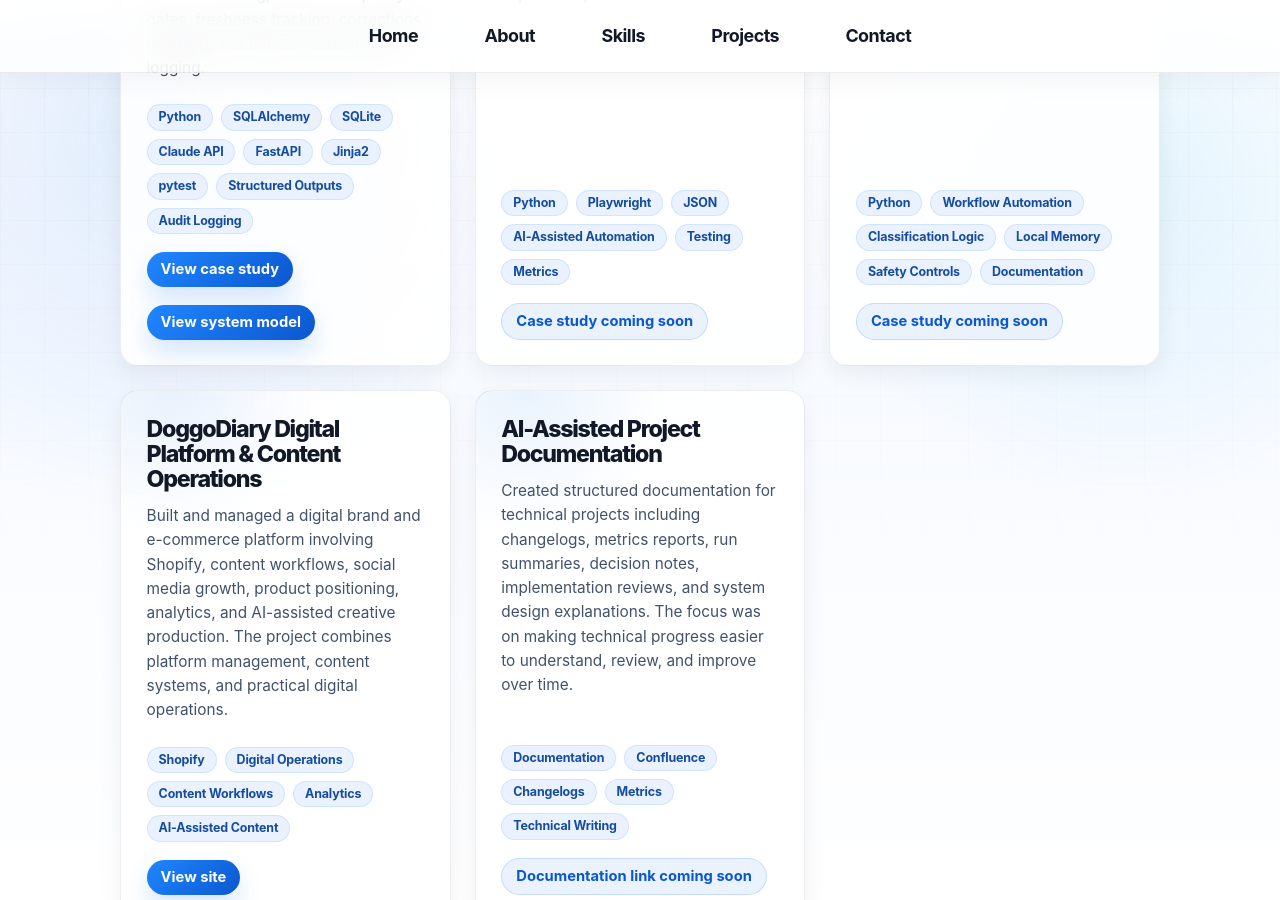
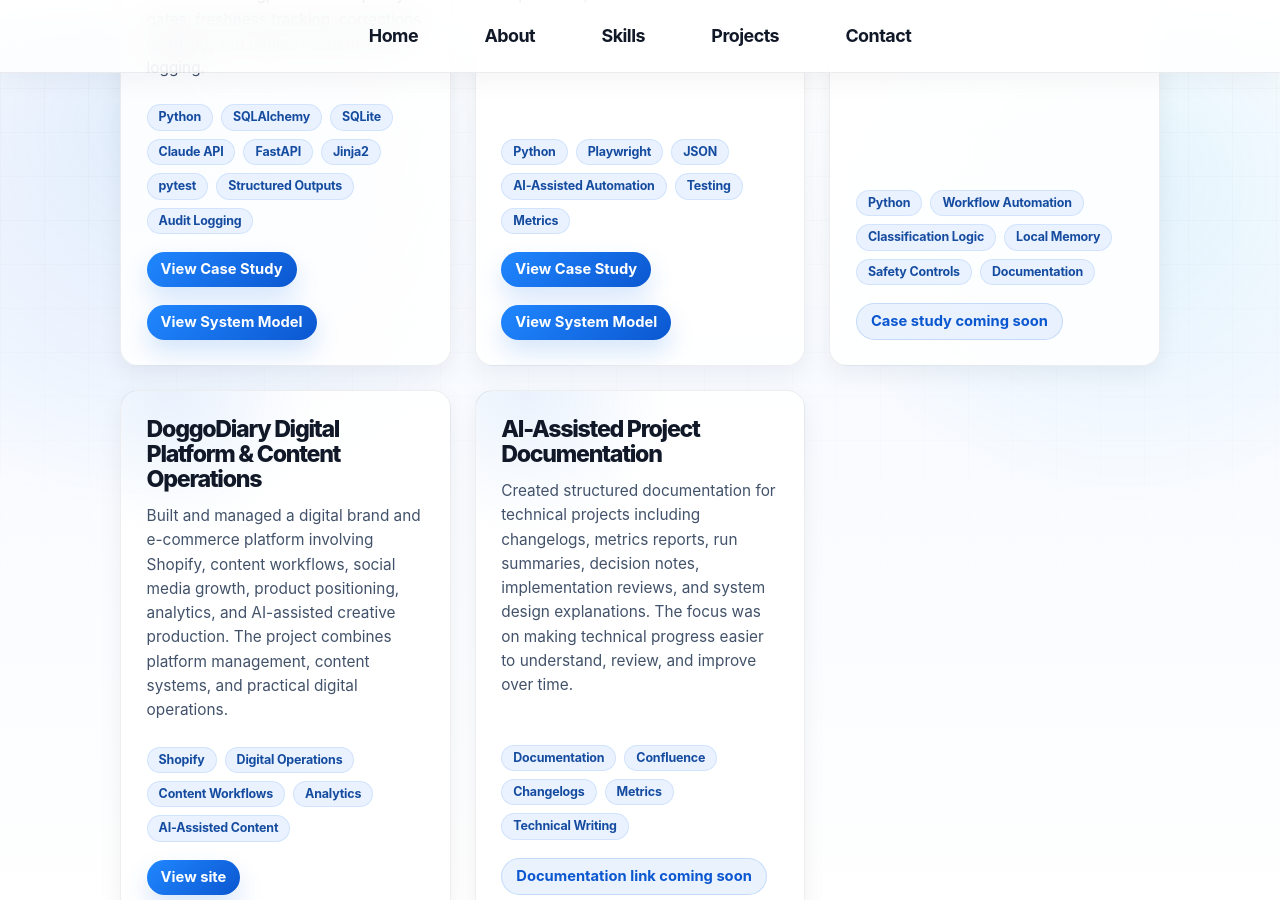
Before and after one commit to masontatafu/masontatafu.github.io, a Jekyll site: the page built from projects.md, in a window 1280 px wide and 900 px high, scrolled down 880 px. Built offline with Jekyll 4.4.1, drawn with Linux system fonts in a browser that asks for light colours.

Commit message:
Update projects.md

```diff
--- a/projects.md
+++ b/projects.md
@@ -35,8 +35,8 @@ Selected projects are presented as case studies rather than public source code,
     <span class="tag">Audit Logging</span>
   </div>
   <div class="project-links">
-    <a href="AI-Politician-Case-Study.pdf" target="_blank" rel="noopener noreferrer">View case study</a>
-    <a href="ai-politician-system.html" target="_blank" rel="noopener noreferrer">View system model</a>
+    <a href="AI-Politician-Case-Study.pdf" target="_blank" rel="noopener noreferrer">View Case Study</a>
+    <a href="ai-politician-system.html" target="_blank" rel="noopener noreferrer">View System Model</a>
   </div>
 </div>
 
@@ -51,8 +51,8 @@ Selected projects are presented as case studies rather than public source code,
     <span class="tag">Testing</span>
     <span class="tag">Metrics</span>
   </div>
-  <!-- Replace # with the public Confluence/PDF case study link when ready. -->
-  <a href="#" target="_blank" rel="noopener noreferrer">Case study coming soon</a>
+  <a href="SEEK-Agent-Case-Study.pdf" target="_blank" rel="noopener noreferrer">View Case Study</a>
+  <a href="seek-agent-system.html" target="_blank" rel="noopener noreferrer">View System Model</a>
 </div>
 
 <div class="project-card">
```
